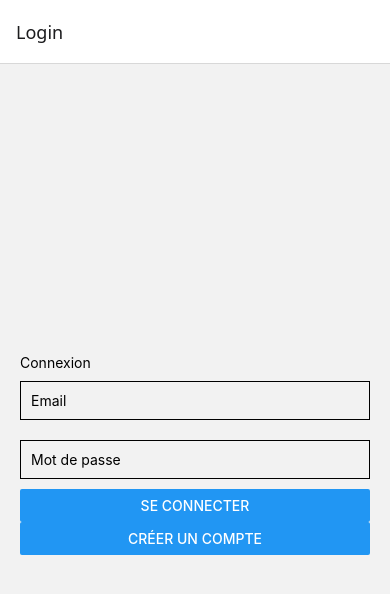
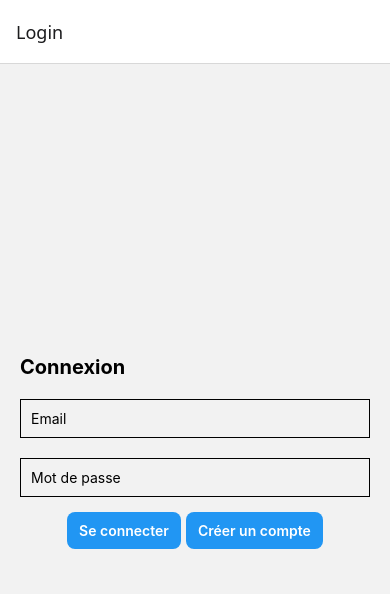
Before and after one commit to BaptisteAll/ExamMobile, a React Native app: screen /Login in a window 390 px wide. Shown: the top 594 px of the page. Built offline with nearby package versions, Linux system fonts and the light colour scheme.

Commit message:
Fin pages (ListScreen, AppButton, Register, Login, AddEvent)

```diff
--- a/components/AppButton.js
+++ b/components/AppButton.js
@@ -1,13 +1,15 @@
 // Bouton personnalisé : remplace le Button natif, qui ne peut pas avoir de coins arrondis
 import { Pressable, Text, StyleSheet } from "react-native";
 
-export default function AppButton({ title, onPress, color = "#2196F3" }) {
+// variant choisit la couleur : "primary" (bleu), "danger" (rouge) ou "success" (vert)
+export default function AppButton({ title, onPress, variant = "primary" }) {
 	return (
 		<Pressable
 			onPress={onPress}
 			style={({ pressed }) => [
 				styles.button,
-				{ backgroundColor: color, opacity: pressed ? 0.7 : 1 },
+				styles[variant],
+				pressed && styles.pressed,
 			]}
 		>
 			<Text style={styles.text}>{title}</Text>
@@ -22,7 +24,10 @@ const styles = StyleSheet.create({
 		borderRadius: 8,
 		alignItems: "center",
 		justifyContent: "center",
-		alignSelf: "flex-start",
 	},
 	text: { color: "white", fontWeight: "600", textAlign: "center" },
+	primary: { backgroundColor: "#2196F3" },
+	danger: { backgroundColor: "#D32F2F" },
+	success: { backgroundColor: "#4CAF50" },
+	pressed: { opacity: 0.7 },
 });
--- a/screens/EventListScreen.js
+++ b/screens/EventListScreen.js
@@ -52,7 +52,7 @@ export default function EventListScreen({ navigation }) {
 								title={
 									item.participated ? "Participé ✔" : "Marquer comme participé"
 								}
-								color={item.participated ? "#4CAF50" : "#2196F3"}
+								variant={item.participated ? "success" : "primary"}
 								onPress={() => toggleParticipated(item.id)}
 							/>
 						</View>
@@ -61,7 +61,7 @@ export default function EventListScreen({ navigation }) {
 						<View style={styles.buttonRow}>
 							<AppButton
 								title="Supprimer"
-								color="#D32F2F"
+								variant="danger"
 								onPress={() => deleteEvent(item.id)}
 							/>
 							{/* Bouton "Modifier" : ouvre le formulaire en lui envoyant l'événement */}
@@ -83,5 +83,10 @@ const styles = StyleSheet.create({
 	card: { padding: 15, marginBottom: 10, borderWidth: 1 },
 	title: { fontWeight: "bold" },
 	participateWrapper: { marginTop: 10, alignItems: "center" },
-	buttonRow: { flexDirection: "row", gap: 5, marginVertical: 5, justifyContent: "center" },
+	buttonRow: {
+		flexDirection: "row",
+		justifyContent: "center",
+		gap: 5,
+		marginVertical: 5,
+	},
 });
--- a/screens/LoginScreen.js
+++ b/screens/LoginScreen.js
@@ -1,12 +1,12 @@
 // Écran de connexion : compare l'email et le mot de passe saisis aux comptes enregistrés,
 // puis ouvre la liste des événements si un compte correspond
-
-// Un état par champ du formulaire, plus un pour le message d'erreur
 import { useState } from "react";
-import { View, Text, TextInput, Button } from "react-native";
+import { View, Text, TextInput, StyleSheet } from "react-native";
 import AsyncStorage from "@react-native-async-storage/async-storage";
+import AppButton from "../components/AppButton";
 
 export default function LoginScreen({ navigation }) {
+	// Un état par champ du formulaire, plus un pour le message d'erreur
 	const [email, setEmail] = useState("");
 	const [password, setPassword] = useState("");
 	const [error, setError] = useState("");
@@ -37,14 +37,14 @@ export default function LoginScreen({ navigation }) {
 	};
 
 	return (
-		<View style={{ flex: 1, justifyContent: "center", padding: 20 }}>
-			<Text>Connexion</Text>
+		<View style={styles.container}>
+			<Text style={styles.title}>Connexion</Text>
 
 			<TextInput
 				placeholder="Email"
 				value={email}
 				onChangeText={setEmail}
-				style={{ borderWidth: 1, padding: 10, marginVertical: 10 }}
+				style={styles.input}
 			/>
 
 			<TextInput
@@ -52,16 +52,33 @@ export default function LoginScreen({ navigation }) {
 				value={password}
 				onChangeText={setPassword}
 				secureTextEntry={true}
-				style={{ borderWidth: 1, padding: 10, marginVertical: 10 }}
+				style={styles.input}
 			/>
 
-			{error !== "" && <Text style={{ color: "red" }}>{error}</Text>}
+			{error !== "" && <Text style={styles.error}>{error}</Text>}
 
-			<Button title="Se connecter" onPress={handleLogin} />
-			<Button
-				title="Créer un compte"
-				onPress={() => navigation.navigate("Register")}
-			/>
+			{/* Boutons côte à côte : se connecter ou créer un compte */}
+			<View style={styles.buttonRow}>
+				<AppButton title="Se connecter" onPress={handleLogin} />
+				<AppButton
+					title="Créer un compte"
+					onPress={() => navigation.navigate("Register")}
+				/>
+			</View>
 		</View>
 	);
 }
+
+// Styles regroupés au même endroit (équivalent d'un fichier CSS)
+const styles = StyleSheet.create({
+	container: { flex: 1, justifyContent: "center", padding: 20 },
+	title: { fontWeight: "bold", fontSize: 20, marginBottom: 10 },
+	input: { borderWidth: 1, padding: 10, marginVertical: 10 },
+	error: { color: "red" },
+	buttonRow: {
+		flexDirection: "row",
+		justifyContent: "center",
+		gap: 5,
+		marginVertical: 5,
+	},
+});
--- a/screens/RegisterScreen.js
+++ b/screens/RegisterScreen.js
@@ -1,8 +1,9 @@
 // Écran d'inscription : enregistre un nouveau compte (email + mot de passe) dans AsyncStorage
 
 import { useState } from 'react';
-import { View, Text, TextInput, Button } from 'react-native';
+import { View, Text, TextInput, StyleSheet } from 'react-native';
 import AsyncStorage from '@react-native-async-storage/async-storage';
+import AppButton from "../components/AppButton";
 
 export default function RegisterScreen({ navigation }) {
   const [email, setEmail] = useState('');
@@ -34,23 +35,28 @@ export default function RegisterScreen({ navigation }) {
   };
 
   return (
-    <View style={{ flex: 1, justifyContent: 'center', padding: 20 }}>
+    <View style={styles.container}>
       <Text>Créer un compte</Text>
       <TextInput
         placeholder="Email"
         value={email}
         onChangeText={setEmail}
-        style={{ borderWidth: 1, padding: 10, marginVertical: 10 }}
+        style={styles.card}
       />
       <TextInput
         placeholder="Mot de passe"
         value={password}
         onChangeText={setPassword}
         secureTextEntry={true}
-        style={{ borderWidth: 1, padding: 10, marginVertical: 10 }}
+        style={styles.card}
       />
       {error !== '' && <Text style={{ color: 'red' }}>{error}</Text>}
-      <Button title="S'inscrire" onPress={handleRegister} />
+      <AppButton title="S'inscrire" onPress={handleRegister} />
     </View>
   );
 }
+
+const styles = StyleSheet.create({
+	container: { flex: 1, justifyContent: 'center', padding: 20 },
+	card: { borderWidth: 1, padding: 10, marginVertical: 10 },
+});
```
